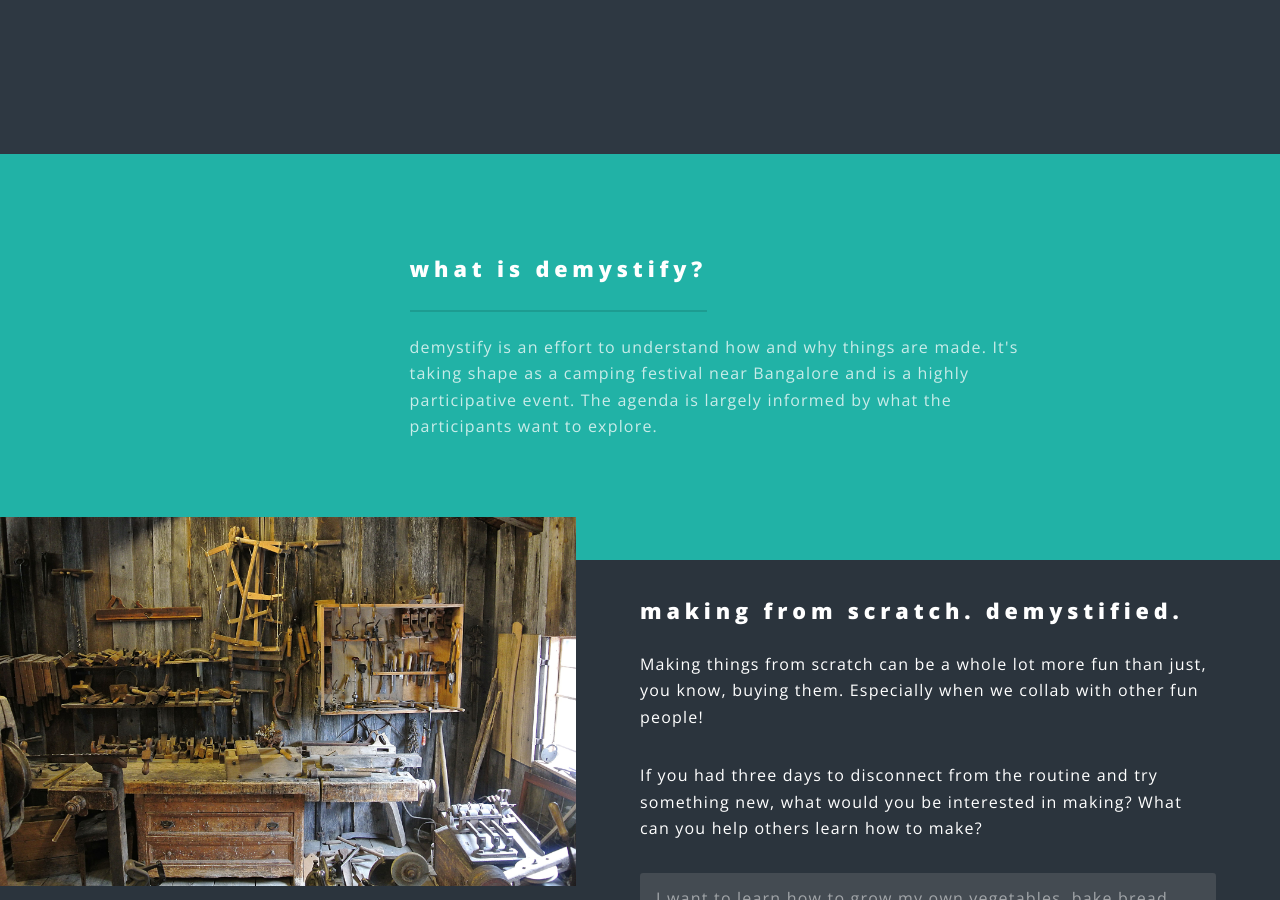
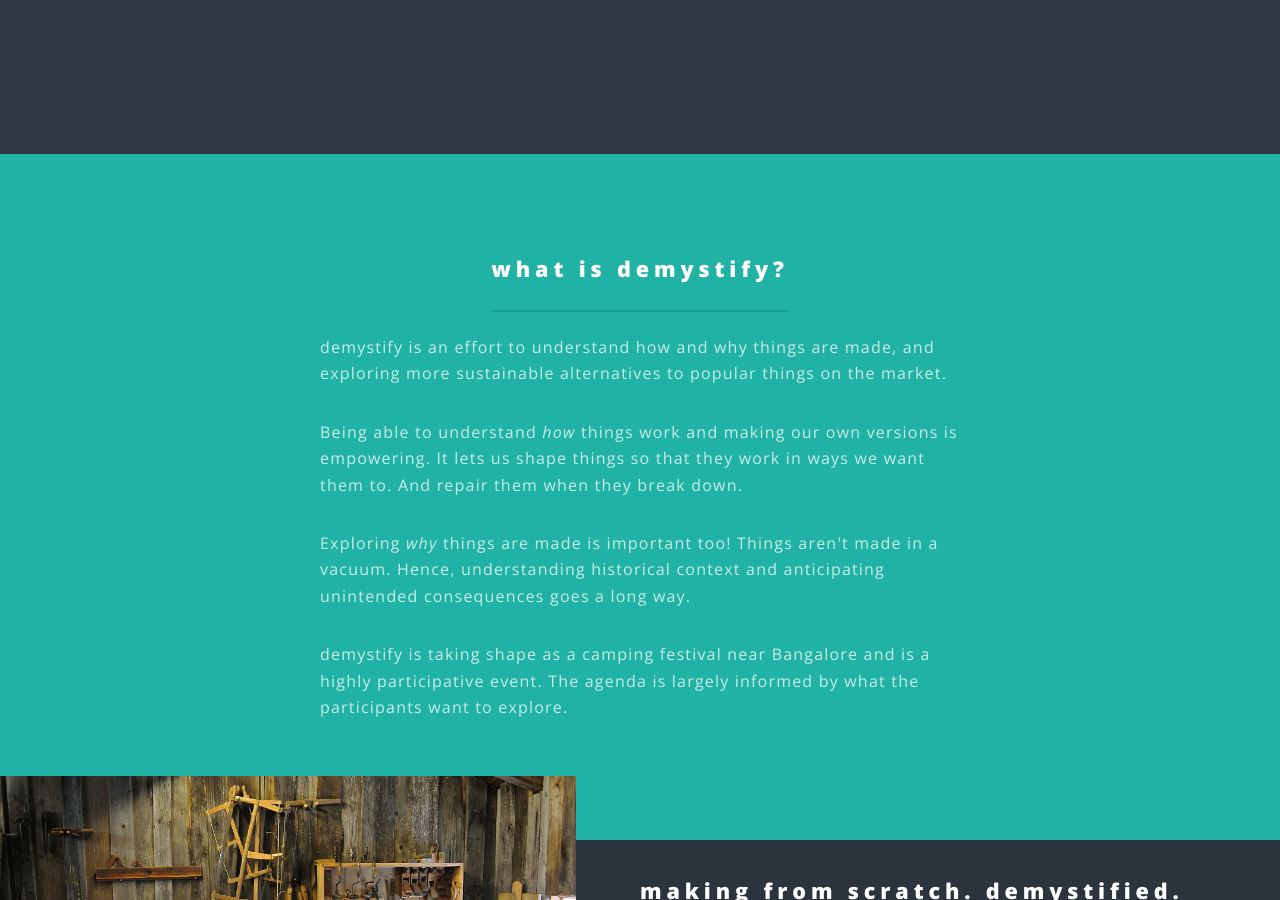
Before and after one commit to shreyas-satish/demystify, a Jekyll site: the page built from index.html, in a window 1280 px wide and 900 px high, scrolled down 746 px. Built offline with Jekyll 4.4.1, drawn with Linux system fonts in a browser that asks for light colours; some of the changed text lies outside the part shown.

Commit message:
copy changes

```diff
--- a/_includes/footer.html
+++ b/_includes/footer.html
@@ -21,7 +21,7 @@
     {% endif %}
     {{ thisyear }}
     {% if site.owner %}{{ site.owner }}{% else %}{{ site.title }}{% endif %}</li>
-    <li>Design: <a href="http://html5up.net" target="_blank">HTML5 UP</a></li>
+    <li>Website theme: <a href="http://html5up.net" target="_blank">HTML5 UP</a></li>
     <li>Built with: <a href="http://jekyllrb.com" target="_blank">Jekyll</a></li>
   </ul>
 </footer>
--- a/css/main.scss
+++ b/css/main.scss
@@ -1835,7 +1835,11 @@
 
 	.narrow-desc {
 		width: 50%;
-		text-align: left;
+		text-align: center;
+
+		p {
+			text-align: left;
+		}
 	}
 
 	.hidden {
@@ -1847,15 +1851,15 @@
 	}
 
 	@media screen and (max-width: 736px) {
-		#what-demystify > .inner {
-			height: 17em;
+		.wide-spotlight > .inner {
+			max-height: 45em;
 		}
 	}
 
 	@media screen and (min-width: 736px) {
-		#what-demystify > .inner {
+		.wide-spotlight > .inner {
 			width: 50%;
-			margin-left: 32%;
+			margin-left: 25%;
 		}
 	}
 
@@ -1865,19 +1869,19 @@
 
 	@media screen and (min-width: 736px) {
 		.spotlight > .making-img {
-			margin-top: -26%;
+			margin-top: -38%;
 		}
 
 		.spotlight > .ethical-img {
-			margin-top: -24%;
+			margin-top: -16%;
 		}
 
 		.spotlight > .repair-img {
-			margin-top: -8%;
+			margin-top: -18%;
 		}
 
 		.spotlight > .sustain-img {
-			margin-top: -11%;
+			margin-top: -15%;
 		}
 
 		.spotlight > .setting-img {
--- a/index.html
+++ b/index.html
@@ -19,12 +19,21 @@
 				</section>
 
 				<!-- One -->
-				<section id="what-demystify" class="wrapper style1 special">
+				<section id="what-demystify" class="wrapper style1 special wide-spotlight">
 					<div class="inner narrow-desc">
 						<header class="major">
 							<h2>What is Demystify?</h2>
 							<p>
-								demystify is an effort to understand how and why things are made. It's taking shape as a camping festival near Bangalore and is a highly participative event. The agenda is largely informed by what the participants want to explore.
+								demystify is an effort to understand how and why things are made, and exploring more sustainable alternatives to popular things on the market.
+							</p>
+							<p>
+								Being able to understand <i>how</i> things work and making our own versions is empowering. It lets us shape things so that they work in ways we want them to. And repair them when they break down.
+							</p>
+							<p>
+								Exploring <i>why</i> things are made is important too! Things aren't made in a vacuum. Hence, understanding historical context and anticipating unintended consequences goes a long way.
+							</p>
+							<p>
+								demystify is taking shape as a camping festival near Bangalore and is a highly participative event. The agenda is largely informed by what the participants want to explore.
 							</p>
 							<!-- <p>*well not completely from scratch, because you know, that might <a href="https://recursive.recipes/recipe/chocolate-chip-cookies?amount=36&timelimit=45517160&ingredientsToBuild=" target="_blank">take a while.</a></p> -->
 						</header>
@@ -38,9 +47,14 @@
 							<h2>Making from scratch. Demystified.</h2>
 							<div>
 								<p>
-									Making things from scratch can be a whole lot more fun than just, you know, buying them. Especially when we collab with other fun people!
+									Making things from scratch can be a whole lot more fun than just, you know, buying them. Especially when we collaborate with other fun people!
 								</p>
-								<p>If you had three days to disconnect from the routine and try something new, what would you be interested in making? What can you help others learn how to make?</p>
+								<p>
+									Take a workshop on weaving hats and lamp shades from the local crafts center, learn how to work with wood and bamboo or understand how you can setup a network in the country side. Make something new.
+								</p>
+								<p>
+									What would you be interested in making? What can you help others learn how to make?
+								</p>
 								<form id="making_form" class="session-form interest-form" method="POST" netlify-honeypot="bot-field" netlify>
 									<p class="hidden">
 										<label>Don’t fill this out if you're human: <input name="bot-field" /></label>
@@ -60,7 +74,7 @@
 						</div>
 					</section>
 
-					<section class="spotlight">
+					<!-- <section class="spotlight">
 						<div class="image ethical-img"><img src="images/pic03.jpg" alt="" /></div><div class="content">
 							<h2>Explore the ethical issues around making</h2>
 							<p>
@@ -83,12 +97,14 @@
 								</p>
 							</form>
 						</div>
-					</section>
+					</section> -->
 
 					<section class="spotlight">
 						<div class="image repair-img"><img src="images/phone.jpg" alt="" /></div><div class="content">
 							<h2>revive repair culture</h2>
-							<p>Our devices are increasingly becoming hostile to repair. If we don't push back, the culture of prying things open to understand how they work and repair them, will simply become elusive.</p>
+							<p>Just how making things ourselves doesn't have to be a mystery, repairing them doesn't have to be either. Junking things instead of repairing them has an environmental cost too.</p>
+							<!-- <p>If we don't push back, the culture of prying things open to understand how they work and repair them, will simply become elusive.</p> -->
+							<p>Learn about how you can repair your own electronics and carry out basic home repairs.</p>
 							<p>What are you interested in repairing? What can you help repair?</p>
 							<form id="repair_form" class="session-form interest-form" method="POST" netlify-honeypot="bot-field" netlify>
 								<p class="hidden">
@@ -107,7 +123,7 @@
 					<section class="spotlight">
 						<div class="image sustain-img"><img src="images/garbage.jpg" alt="" /></div><div class="content">
 							<h2>Reuse. Recycle. Upcycle.</h2>
-							<p>The environmental changes on our planet mean we're going to have to find more sustainable ways of living.</p>
+							<p>The environmental changes on our planet and the rapid increase in population densities, mean we're going to have to find more sustainable ways of living.</p>
 							<p>What are you interested in learning with respect to sustainibility? What can you share with the audience at demystify?</p>
 							<form id="sustain_form" class="session-form interest-form" method="POST" netlify-honeypot="bot-field" netlify>
 								<p class="hidden">
@@ -123,22 +139,73 @@
 							</form>
 						</div>
 					</section>
-					<section class="spotlight">
+					<!-- <section class="spotlight">
 						<div class="image setting-img"><img src="images/pic01.jpg" alt="" /></div><div class="content">
 							<h2>Set and setting</h2>
 							<p>Start your mornings with coffee (or chai) and explore the hills through long hikes. Cook lunch together and grill barbecue at night. Listen to and sing along with some amazing musicians around campfires.</p>
 							<p>Set amid hills near Bangalore, it's the perfect escape from the urban routine. Making, art, nature and friendly company. What will you make of it?</p>
 						</div>
-					</section>
+					</section> -->
 				</section>
 
 				<!-- Three -->
+				<section id="three" class="wrapper style3 special">
+					<div class="inner">
+						<header class="major">
+							<h2>Other Activities</h2>
+							<p></p>
+						</header>
+						<ul class="features">
+							<li class="icon">
+								<h3>🤝 Engage with local communities</h3>
+								<p>demystify isn't a farmhouse party. We're actively exploring ways to engage with the local communities, especially ways in which we can contribute our skills and provide access to social networks in ways they would find useful.</p>
+							</li>
+							<li class="icon">
+								<h3>👼 Child friendly</h3>
+								<p>demystify is meant to be child-friendly. Children love playing with other children. So, demystify will have dedicated play areas for children to play with each other, and dedicated staff to keep them engaged.</p>
+							</li>
+							<li class="icon">
+								<h3>🎸 Live Music</h3>
+								<p>demystify will have mesmerizing musical performances under the stars. Because why not.</p>
+							</li>
+							<li class="icon">
+								<h3>🎨 Art expo</h3>
+								<p>We want art to not just be confined to halls and museums, but out there in the open. For people to pass by, engage with, take pictures and show it to their friends. Expect some amazing art works on trees, interactive installations and workshops.</p>
+							</li>
+							<li class="icon">
+								<h3>🌲 Heritage & tree walks</h3>
+								<p>
+									The venue happens to be in a forest, with rather interesting medicinal herbs and trees. Also, happens to be located right beneath a medieval fort. It's just waiting to be explored.
+								</p>
+							</li>
+							<li class="icon">
+								<h3>👒 Flea market & free store</h3>
+								<p>demystify will host a flea market for both local makers and participants to sell their wares. And a free store for people who have things to give away for free!</p>
+							</li>
+						</ul>
+					</div>
+				</section>
+
+				<section class="wrapper style1 special wide-spotlight">
+					<div class="inner narrow-desc">
+						<header class="major">
+							<h2>Partner with us</h2>
+							<p>
+								Interested in partnering to make the festival more awesome? We're specifically looking for partners who can showcase sustainable alternatives, help local communities with skills and contribute to the music and art expo.
+							</p>
+							<p>
+								If you see other other potential ways for collaboration, please feel free to write to us.
+							</p>
+						</header>
+					</div>
+				</section>
+
 
 				<!-- CTA -->
 				<section id="cta" class="wrapper style4">
 					<div class="inner">
 						<header>
-							<h2>Invites will be sent out based on responses written above.</h2>
+							<h2>We'll be posting updates. Would you like to be in the loop?</h2>
 							<p></p>
 						</header>
 						<ul class="actions vertical">
@@ -150,6 +217,8 @@
 								<input type="text" placeholder="first name" required></input>
 								<br />
 								<input type="email" placeholder="email" required></input>
+								<br />
+								<textarea required class='form-default-textarea' name="note" type="text" placeholder="any queries or comments?"></textarea>
 								<p class='unsub-msg'>
 									no spam. unsubscribe any time.
 								</p>
@@ -160,7 +229,7 @@
 						</ul>
 					</div>
 				</section>
-				<section id="three" class="wrapper style3 special">
+				<!-- <section id="three" class="wrapper style3 special">
 					<div class="inner">
 						<header class="major">
 							<h2>Guidelines at camp</h2>
@@ -177,12 +246,12 @@
 							</li>
 							<li class="icon fa-exchange">
 								<h3>Engage</h3>
-								<p>demystify is a highly participative event. Make something, present a session, engage in discussions or volunteer and help put an amazing event together. Passive participation is highly discouraged.</p>
+								<p>demystify is a highly participative event. Make something, present a session, engage in discussions or volunteer and help put an amazing event together.</p>
 							</li>
 							<li class="icon fa-home">
-								<h3>Make it our own</h3>
-								<p>demystify is what we make of it. We live together for a weekend, look out for each other and treat camp like home.</p>
+								<h3>Make it your own</h3>
+								<p>demystify is what you make of it.</p>
 							</li>
 						</ul>
 					</div>
-				</section>
+				</section> -->
```
